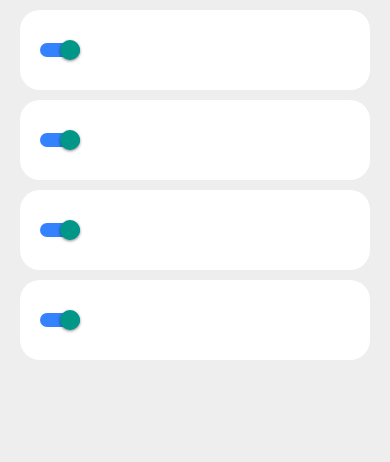
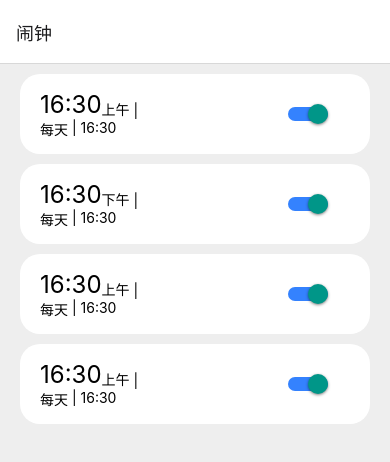
Before and after one commit to seekersman/AlarmClock, a React Native app: screen /Home in a window 390 px wide. Shown: the top 462 px of the page. Built offline with nearby package versions, Linux system fonts and the light colour scheme.

Commit message:
feat: 功能实现

```diff
--- a/src/App.tsx
+++ b/src/App.tsx
@@ -4,11 +4,25 @@
  *
  * @format
  */
-import Home from "./pages/Home";
+import { StatusBar, useColorScheme } from "react-native";
+import { NavigationContainer } from "@react-navigation/native";
+import { createNativeStackNavigator } from "@react-navigation/native-stack";
+
+import Home, { options } from "./screens/Home";
+
+
+const Stack = createNativeStackNavigator();
 
 function App(): React.JSX.Element {
+  const theme = useColorScheme()
   return (
-    <Home />
+    <NavigationContainer>
+      {/* 状态栏控制 */}
+      <StatusBar backgroundColor="transparent" barStyle={theme ? theme === 'light' ? 'light-content' : 'dark-content' : 'default'} />
+      <Stack.Navigator initialRouteName="Home">
+        <Stack.Screen name="Home" component={Home} options={options} />
+      </Stack.Navigator>
+    </NavigationContainer>
   );
 }
 
--- a/src/pages/Home/index.tsx
+++ /dev/null
@@ -1,103 +0,0 @@
-import {
-  View,
-  Text,
-  Switch,
-  StatusBar,
-  FlatList
-} from 'react-native';
-
-import styles from './index.css.ts'
-
-type DataType = {
-  id: number;
-  time: string;
-  matchType: 'once' | 'day' | 'week' | 'mouth' | 'year' | 'custom',
-  match: string;
-  isExpired: boolean;
-  isEnabled: boolean
-}
-
-const data: DataType[] = [
-  {
-    id: 1,
-    time: '16:30',
-    matchType: 'day',
-    match: 'day',
-    isExpired: false,
-    isEnabled: true
-  },
-  {
-    id: 2,
-    time: '16:30',
-    matchType: 'day',
-    match: 'day',
-    isExpired: false,
-    isEnabled: true
-  },
-  {
-    id: 3,
-    time: '16:30',
-    matchType: 'day',
-    match: 'day',
-    isExpired: false,
-    isEnabled: true
-  },
-  {
-    id: 4,
-    time: '16:30',
-    matchType: 'day',
-    match: 'day',
-    isExpired: false,
-    isEnabled: true
-  }
-]
-
-type ItemProps = DataType & { handleSwitchToggle: (value: boolean) => void }
-
-const Item = (props: ItemProps) => {
-  return (
-    <View key={props.id} style={styles.item}>
-      <View></View>
-      <View>
-        <Switch
-          trackColor={{ false: '#EEEEEE', true: '#3482fe' }}
-          thumbColor={props.isEnabled ? '#f5dd4b' : '#f4f3f4'}
-          ios_backgroundColor="#3e3e3e"
-          onValueChange={props.handleSwitchToggle}
-          value={props.isEnabled}
-        />
-      </View>
-    </View>
-  )
-}
-
-const Home = () => {
-  const handleItemSwtichToggle = (item: DataType, value: boolean): void => {
-    item.isEnabled = value;
-    console.log(value)
-  }
-
-  return (
-    // 界面根容器
-    <View style={styles.container}>
-      {/* 状态栏控制 */}
-      <StatusBar backgroundColor="transparent" barStyle="dark-content" />
-      {/* 下拉列表 */}
-      <FlatList
-        style={styles.list}
-        data={data}
-        renderItem={({ item }) => <Item {...item} handleSwitchToggle={(value) => handleItemSwtichToggle(item, value)} />}
-        keyExtractor={(item) => item.id + ''}
-      />
-      {
-        // data.map(item => (
-        //   <View key={item.id} style={styles.item}>
-        //     <Text>{item.time}</Text>
-        //   </View>
-        // ))
-      }
-    </View>
-  )
-}
-
-export default Home;
--- a/src/pages/Home/index.css.ts
+++ b/src/screens/Home/index.css.ts
@@ -15,17 +15,32 @@ const styles = StyleSheet.create({
     width: '100%',
     height: 80,
     borderRadius: 20,
-    justifyContent: 'center',
+    alignItems: 'center',
+    justifyContent: 'space-between',
     paddingLeft: 20,
     paddingRight: 20,
-    marginTop: 10
+    marginTop: 10,
+    flexDirection: 'row'
   },
   item_left: {
+    flex: 1
+  },
+  item_left_time: {
+    flex: 1.4,
+    flexDirection: 'row',
+    alignItems: 'flex-end'
+  },
+  item_left_time_text: {
+    fontSize: 24,
+    color: 'black'
+  },
+  item_left_info: {
     flex: 1,
-
+    flexDirection: 'row',
+    alignItems: 'flex-start'
   },
   item_right: {
-    width: '20%'
+    width: '20%',
   }
 })
 
--- /dev/null
+++ b/src/screens/Home/index.tsx
@@ -0,0 +1,133 @@
+import { useState } from 'react';
+import {
+  View,
+  Text,
+  Switch,
+  FlatList,
+  ListRenderItem
+} from 'react-native';
+import type { PropsWithChildren } from 'react';
+import type { NativeStackNavigationOptions } from '@react-navigation/native-stack';
+
+import { timeType2CN, calculateRestTime } from '@/utils/time.ts';
+import type { DataType } from '@/types/time.ts';
+
+import styles from './index.css.ts';
+
+
+const initData: DataType[] = [
+  {
+    id: 1,
+    time: '16:30',
+    type: 'day',
+    match: 'day',
+    isEnabled: true,
+    frame: 'AM'
+  },
+  {
+    id: 2,
+    time: '16:30',
+    type: 'day',
+    match: 'day',
+    isEnabled: true,
+    frame: 'PM'
+  },
+  {
+    id: 3,
+    time: '16:30',
+    type: 'day',
+    match: 'day',
+    isEnabled: true,
+    frame: 'AM'
+  },
+  {
+    id: 4,
+    time: '16:30',
+    type: 'day',
+    match: 'day',
+    isEnabled: true,
+    frame: 'AM'
+  }
+]
+
+type ItemProps = DataType & { handleSwitchToggle: (value: boolean) => void }
+
+type MTextProps = PropsWithChildren<{
+  isEnabled: boolean;
+  style?: Object;
+}>
+const MText = ({ style, isEnabled, children }: MTextProps) => {
+  return <Text style={[style, !isEnabled && { color: '#9a9a9a' }]}>{children}</Text>
+}
+
+const Item = (props: ItemProps) => {
+  return (
+    <View key={props.id} style={styles.item}>
+      <View style={styles.item_left}>
+        <View style={styles.item_left_time}>
+          <MText style={styles.item_left_time_text} isEnabled={props.isEnabled}>{props.time}</MText>
+          {/* <Text style={[styles.item_left_time_text, !props.isEnabled && { color: '#9a9a9a' }]}></Text> */}
+          <MText isEnabled={props.isEnabled}>{props.frame === 'AM' ? '上午' : "下午"}</MText>
+          {/* <Text style={[!props.isEnabled && { color: '#9a9a9a' }]}>{props.frame === 'AM' ? '上午' : "下午"}</Text> */}
+          <MText isEnabled={props.isEnabled}> | </MText>
+          {/* <Text style={[!props.isEnabled && { color: '#9a9a9a' }]}> | </Text> */}
+
+        </View>
+        <View style={styles.item_left_info}>
+          <MText isEnabled={props.isEnabled}>{timeType2CN(props.type)}</MText>
+          {/* <Text style={[!props.isEnabled && { color: '#9a9a9a' }]}>{timeType2CN(props.type)}</Text> */}
+          <MText isEnabled={props.isEnabled}> | </MText>
+          {/* <Text style={[!props.isEnabled && { color: '#9a9a9a' }]}> | </Text> */}
+          <MText isEnabled={props.isEnabled}>{calculateRestTime(props.time, props.type)}</MText>
+          {/* <Text style={[!props.isEnabled && { color: '#9a9a9a' }]}>{calculateRestTime(props.time, props.type)}</Text> */}
+        </View>
+      </View>
+      <View style={styles.item_right}>
+        <Switch
+          trackColor={{ false: '#EEEEEE', true: '#3482fe' }}
+          thumbColor="#ffffff"
+          ios_backgroundColor="#3e3e3e"
+          onValueChange={props.handleSwitchToggle}
+          value={props.isEnabled}
+        />
+      </View>
+    </View>
+  )
+}
+
+const Home = () => {
+  const [data, setData] = useState(initData);
+  const handleItemSwtichToggle = (item: DataType, value: boolean): void => {
+    item.isEnabled = value;
+    setData((value) => {
+      value = value.map(i => {
+        if (i.id === item.id) return item;
+        return i;
+      })
+      return value;
+    })
+  }
+
+  const ListRender: ListRenderItem<DataType> = ({ item }) => {
+    return <Item {...item} handleSwitchToggle={(value) => handleItemSwtichToggle(item, value)} />
+  }
+
+  return (
+    // 界面根容器
+    <View style={styles.container}>
+      {/* 下拉列表 */}
+      <FlatList
+        style={styles.list}
+        data={data}
+        renderItem={ListRender}
+        keyExtractor={(item) => item.id + ''}
+      />
+    </View>
+  )
+}
+
+export default Home;
+
+export const options: NativeStackNavigationOptions = {
+  title: '闹钟'
+}
--- /dev/null
+++ b/src/types/time.ts
@@ -0,0 +1,11 @@
+export type TimeType = 'once' | 'day' | 'week' | 'mouth' | 'year' | 'custom';
+export type TimeFrame = 'AM' | 'PM';
+export type DataType = {
+  id: number; // id标识，也可以用来识别是第多少个
+  time: string; // 存储时间节点
+  type: TimeType; // 闹钟类型
+  frame: TimeFrame; // 时段，上午 am ，下午 pm
+  match: string | undefined; // 匹配的正则表达式
+  remakr?: string; // 备注
+  isEnabled: boolean; // 是否可用
+}
--- /dev/null
+++ b/src/utils/time.ts
@@ -0,0 +1,26 @@
+/**
+ * 关于时间方面的计算工具方法
+ */
+
+import type { TimeType } from "@/types/time.ts";
+
+/** 将类型转成中文 */
+export const timeType2CN = (type: TimeType): string => {
+  switch (type) {
+    case 'once': return '单次';
+    case 'day': return '每天';
+    case 'week': return '每周';
+    case 'mouth': return '每月';
+    case 'year': return '每年';
+    default: return '自定义';
+  }
+}
+
+/** 计算闹钟距离下次响铃时间 */
+export const calculateRestTime = (time: string, type: TimeType) => {
+  const now = new Date();
+  let t: Date;
+  // if (type === 'day') {
+  // }
+  return time
+}
```
